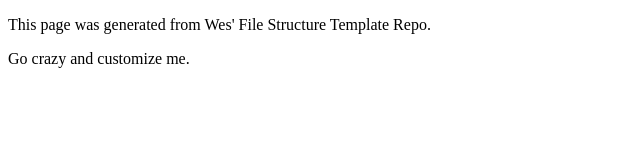
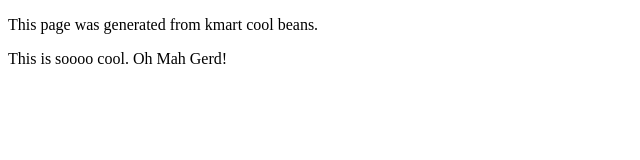
Before and after one commit to kmartelli263/cst252, a plain HTML site: page index.html in a window 1280 px wide. Shown: the whole page, without its empty margins (0-640 px from the left). Drawn offline with Linux system fonts and the light colour scheme.

Commit message:
Update index.html

```diff
--- a/index.html
+++ b/index.html
@@ -6,9 +6,9 @@
 </head>
 <body>
 	<main>
-		<p>This page was generated from Wes' File Structure Template Repo.</p>
+		<p>This page was generated from kmart cool beans.</p>
 
-		<p>Go crazy and customize me.</p>
+		<p>This is soooo cool. Oh Mah Gerd!</p>
 	</main>
 
 
```
